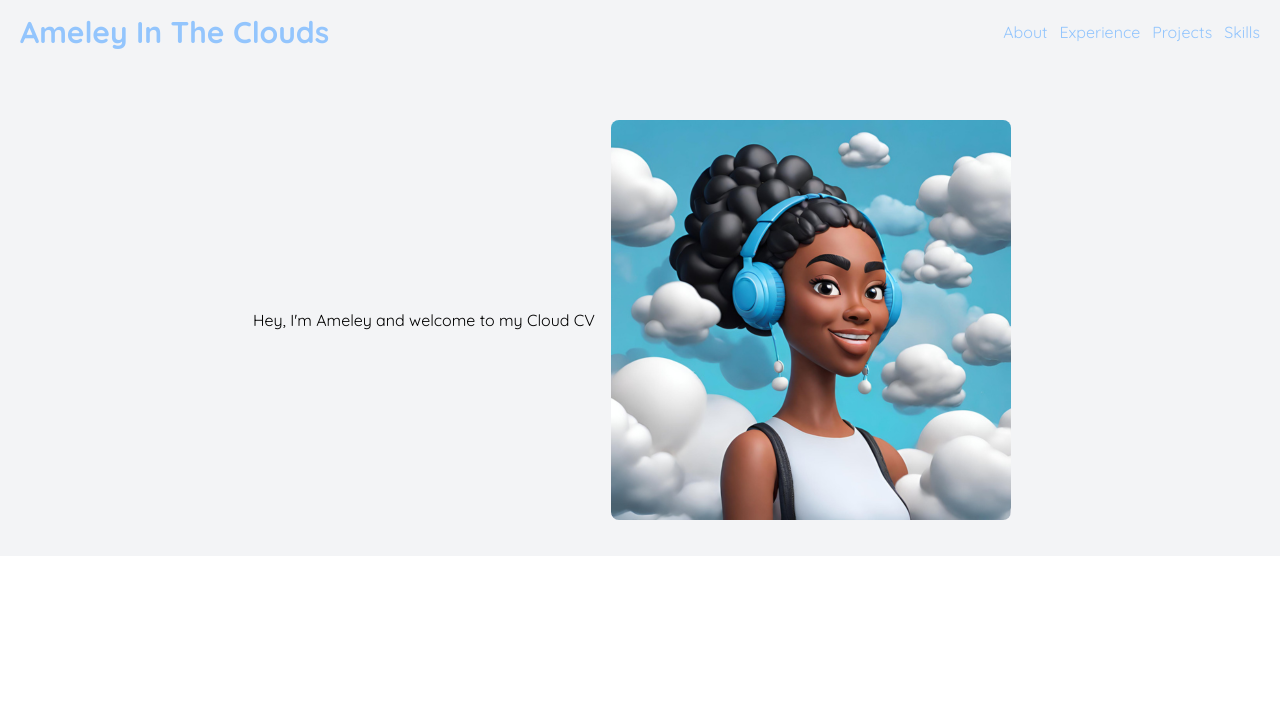
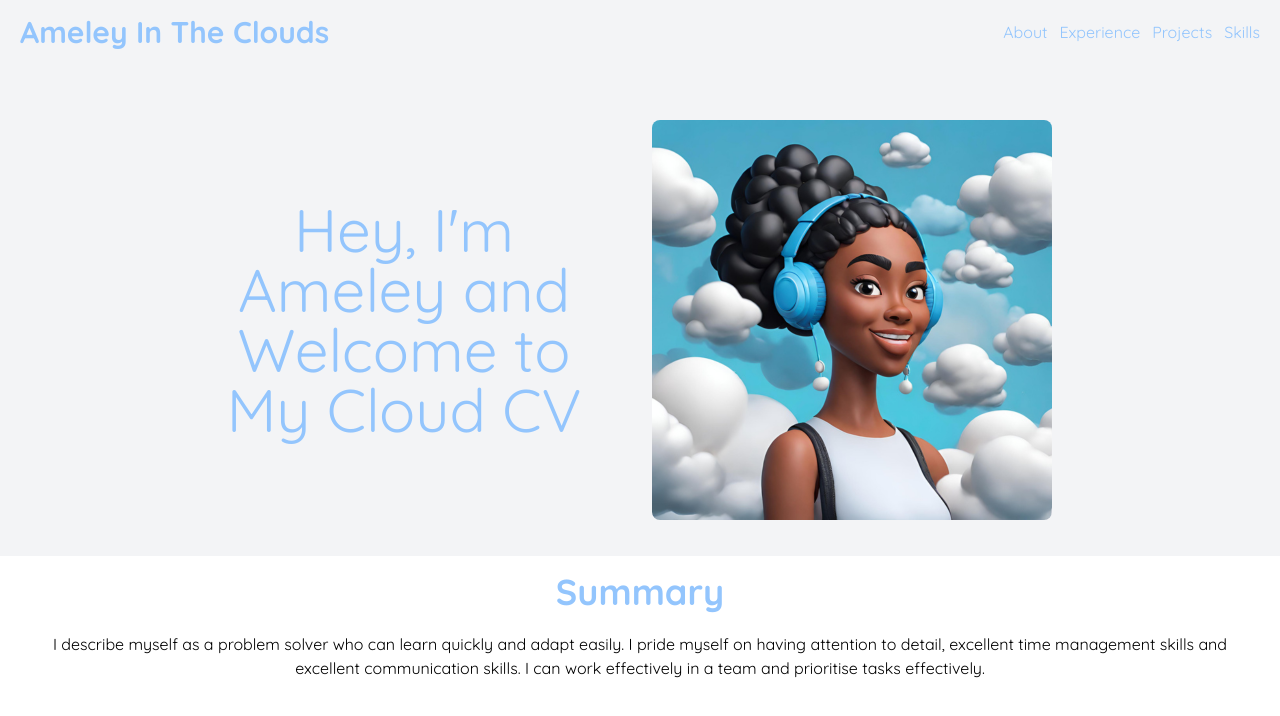
Before and after one commit to Amelss/cloud-resume-challenge, a React (Vite) app: page / in a window 1280 px wide. Shown: the top 716 px of the page. Built offline with nearby package versions, Linux system fonts and the light colour scheme.

Commit message:
Adding about section

```diff
--- a/package.json
+++ b/package.json
@@ -12,7 +12,8 @@
   "dependencies": {
     "hamburger-react": "^2.5.0",
     "react": "^18.2.0",
-    "react-dom": "^18.2.0"
+    "react-dom": "^18.2.0",
+    "react-router-dom": "^6.22.3"
   },
   "devDependencies": {
     "@types/react": "^18.2.66",
--- a/src/App.jsx
+++ b/src/App.jsx
@@ -1,23 +1,22 @@
-import './index.css'
-import Header from './Components/Header'
-import Hero from './Components/Hero'
+import "./index.css";
+import Header from "./Components/Header";
+import Hero from "./Components/Hero";
+import About from "./Components/About";
 
 function App() {
-
-
   return (
     <>
-      <div className='custom-font'>
-
-        <div className='bg-gray-100 pb-5'>
-           <Header />
-        <Hero />
+      <div className="custom-font">
+        <div className="bg-gray-100 pb-5">
+          <Header />
+          <Hero />
         </div>
-
+        <div className="">
+          <About />
+        </div>
       </div>
-
     </>
-  )
+  );
 }
 
-export default App
+export default App;
--- /dev/null
+++ b/src/Components/About.jsx
@@ -0,0 +1,13 @@
+export default function About() {
+  return (
+    <div>
+          <h1 className="text-center text-2xl font-bold text-blue-300 mb-5 pt-4 xl:text-4xl">Summary</h1>
+      <p className="text-center px-3 pb-3 xl:px-10">
+        I describe myself as a problem solver who can learn quickly and adapt
+        easily. I pride myself on having attention to detail, excellent time
+        management skills and excellent communication skills. I can work
+        effectively in a team and prioritise tasks effectively.
+      </p>
+    </div>
+  );
+}
--- a/src/Components/Header.jsx
+++ b/src/Components/Header.jsx
@@ -22,7 +22,7 @@ export default function Header() {
         <div className=" bg-gray-100 h-screen opacity-90">
           <ul className="list-none p-5">
             <li className="py-2">
-              <a href="#" className="link">
+              <a href="/About" className="link">
                 About
               </a>
             </li>
@@ -52,7 +52,7 @@ export default function Header() {
         <div className="custom-font">
           <ul className="list-none flex justify-center">
             <li className="py-2">
-              <a href="#" className="link">
+              <a href="/About" className="link">
                 About
               </a>
             </li>
--- a/src/Components/Hero.jsx
+++ b/src/Components/Hero.jsx
@@ -1,11 +1,12 @@
+/* eslint-disable react/no-unescaped-entities */
 export default function Hero() {
   return (
     <div className="block mt-10 xl:flex xl:justify-center items-center">
       <div>
-        <p className="text-center text-md ">Hey, I'm Ameley and welcome to my Cloud CV</p>
+        <p className="text-center text-blue-300 text-xl xl:text-6xl xl:w-96">Hey, I'm Ameley and Welcome to My Cloud CV</p>
           </div>
           <div className="rounded-lg p-4">
-              <img src="./public/assets/clouds-image-2.png" alt="hero image" className="rounded-lg "/>
+              <img src="/assets/clouds-image-2.png" alt="hero image" className="rounded-lg xl:ml-10"/>
           </div>
     </div>
   );
```
Also changed, not shown: 1 other file (tests, documents, lock files or other folders).
